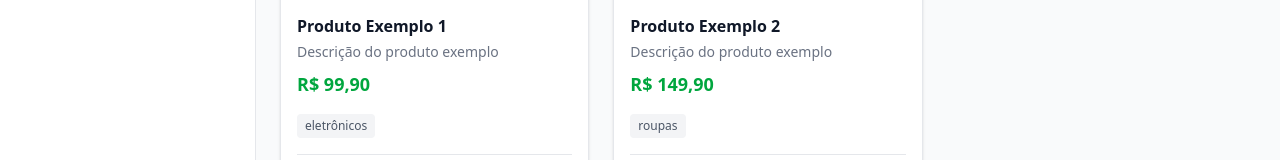
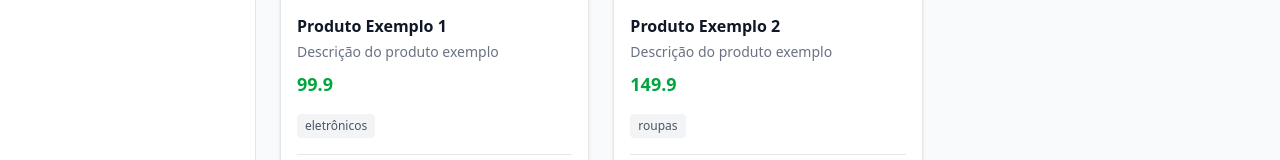
Before and after one commit to Rony-Petriky/cardapioDigital, a Next.js app: page /admin/products in a window 1280 px wide. Shown: the part 482-642 px from the top of the page. Built offline with nearby package versions, Linux system fonts and the light colour scheme.

Commit message:
ajustes bugs

```diff
--- a/app/admin/products/page.tsx
+++ b/app/admin/products/page.tsx
@@ -18,19 +18,23 @@ export default function ProductsPage() {
         id: 1,
         name: "Produto Exemplo 1",
         description: "Descrição do produto exemplo",
-        price: "R$ 99,90",
+        price: 99.90,
         category: "eletrônicos",
         image: "/images/headphone.jpeg",
         tags: ["novo", "promoção"],
+        destaque: true,
+        maisVendidos: false,
       },
       {
         id: 2,
         name: "Produto Exemplo 2",
         description: "Descrição do produto exemplo",
-        price: "R$ 149,90",
+        price: 149.90,
         category: "roupas",
         image: "/images/shirt.jpeg",
         tags: ["destaque"],
+        destaque: true,
+        maisVendidos: false,
       },
     ];
     setProducts(mockProducts);
--- a/app/catalog/product/componentes/Productcomponente/index.tsx
+++ b/app/catalog/product/componentes/Productcomponente/index.tsx
@@ -18,7 +18,11 @@ interface ClientProdutsprops {
   observação: string;
   tipos: string | undefined;
 }
-export function Productcomponente({product,valorEntrega }:ClientProdutsprops) {
+interface teste {
+  product: Product;
+  valorEntrega: number;
+}
+export function Productcomponente({product,valorEntrega }:teste) {
   const [qty, setQty] = useState<Record<number, number>>({});
   const [note, setNote] = useState("");
   const [search, setSearch] = useState("");
```
